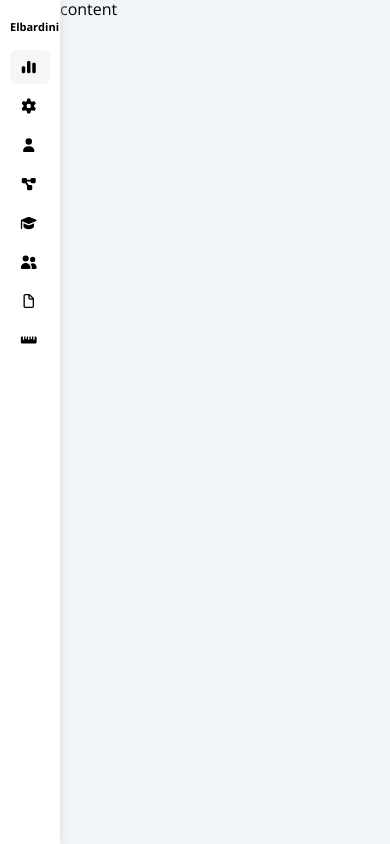
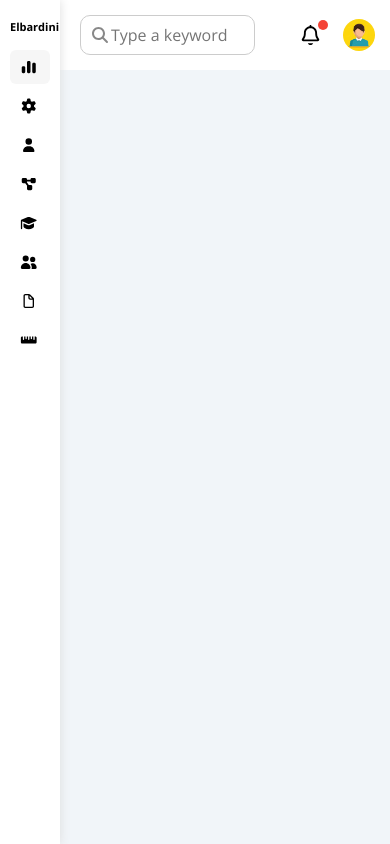
Before and after one commit to amrelbardini/dashboard, a plain HTML site: page index.html in a window 390 px wide. Drawn offline with nearby package versions, Linux system fonts and the light colour scheme.

Commit message:
head section responsive

```diff
--- a/index.html
+++ b/index.html
@@ -72,7 +72,20 @@
 
         </div>
          <!--end sidebar-->
-        <div class="content w-full"> content</div>
+        <div class="content w-full">
+            <div class="head bg-white p-15 between-flex">
+                <div class="search relative">
+                   <input type="search" class="p-10" placeholder="Type a keyword">
+                   <i class="fa-solid fa-magnifying-glass"></i>
+                </div>
+                <div class="icons d-flex align-center">
+                    <span class="relative notification">
+                        <i class="fa-regular fa-bell fa-fw fa-lg"></i>
+                    </span>
+                    <img class="img-fluid" src="imgs/avatar.jpg">
+                </div>
+            </div>
+        </div>
     </div>
 
 
--- a/style/framework.css
+++ b/style/framework.css
@@ -1,5 +1,17 @@
 @import url('https://fonts.googleapis.com/css2?family=Cairo:wght@200;300;400;500;700&family=Open+Sans:wght@400;700&display=swap');
+
+:root{
+    --blue-color:#0075ff;
+    --blue-alt-color:#0d69d5;
+    --orange-color:#f59e0b;
+    --red-color:#f44336;
+    --grey-color:#888;
+}
+
 /*padding and margin*/
+.p-15{
+    padding:15px;
+}
 .p-10{
     padding:10px;
 }
@@ -43,12 +55,21 @@
 .align-center{
     align-items: center;
 }
-
+.between-flex{
+    display:flex;
+    align-items: center;
+    justify-content: space-between;
+}
 .relative{
     position: relative;
 }
 .w-full{
     width:100%;
+}
+.img-fluid{
+    max-width:100%;
+    max-height: 100%
+    ;
 }
 /*body display and position */
 /*text align */
--- a/style/main.css
+++ b/style/main.css
@@ -1,3 +1,11 @@
+:root{
+    --blue-color:#0075ff;
+    --blue-alt-color:#0d69d5;
+    --orange-color:#f59e0b;
+    --red-color:#f44336;
+    --grey-color:#888;
+}
+
 *{
     box-sizing: border-box;
 }
@@ -96,3 +104,47 @@ ul{
 }
 
 /* end sidebar */
+
+/* start content*/
+.content{
+    overflow: hidden;
+
+}
+.head .search input{
+    border: 1px solid #ccc;
+    border-radius: 10px;
+    width: 175px;
+    transition: width 0.3s;
+    margin-left: 5px;
+    padding-left: 30px;
+}
+.head .search .fa-magnifying-glass{
+    position: absolute;
+    left: 15px;
+    top: 50%;
+    transform: translateY(-50%);
+    color:var(--grey-color);
+}
+.head .search input:focus{
+ width:200px;
+}
+.head .search input:focus::placeholder{
+    opacity: 0;
+}
+.head .icons .notification:before{
+    content: "";
+    width: 10px;
+    height: 10px;
+    background-color: var(--red-color);
+    position: absolute;
+    border-radius: 50%;
+    top: -5px;
+    right: -5px;
+}
+.head .icons img{
+    width:32px;
+    height:32px;
+    margin-left: 20px;
+    border-radius: 50%;
+}
+/* end content*/
```
Also changed, not shown: imgs/avatar.jpg (added).
